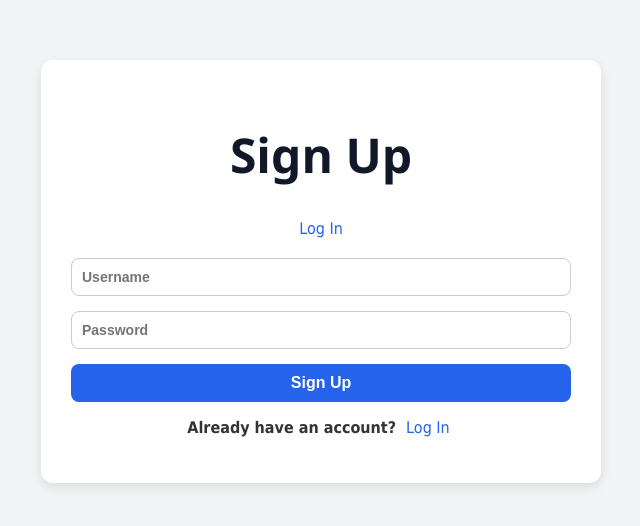
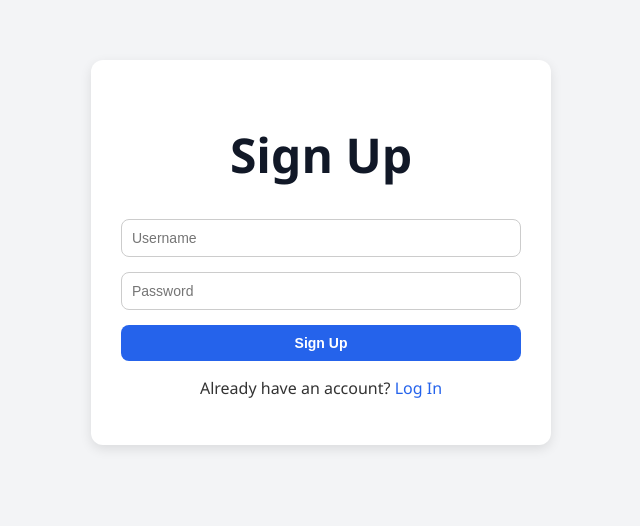
Before and after one commit to Ujjaldeep/PasswordManager, a Flask app: page /signup in a window 1280 px wide. Shown: the top 526 px of the page, without its empty margins (319-959 px from the left). Run offline with Flask 2, Linux system fonts and the light colour scheme.

Commit message:
Update signup.html

```diff
--- a/templates/signup.html
+++ b/templates/signup.html
@@ -4,12 +4,11 @@
     <meta charset="UTF-8">
     <meta name="viewport" content="width=device-width, initial-scale=1.0">
     <title>Sign Up</title>
-    <link rel="stylesheet" href="{{ url_for('static', filename='update.css') }}">
+    <link rel="stylesheet" href="{{ url_for('static', filename='signup.css') }}">
 </head>
 <body>
     <div class="Content">
         <h1>Sign Up</h1>
-        <p><a href="{{ url_for('login') }}">Log In</a></p>
         {% with messages = get_flashed_messages(with_categories=true) %}
             {% if messages %}
                 {% for category, message in messages %}
```
